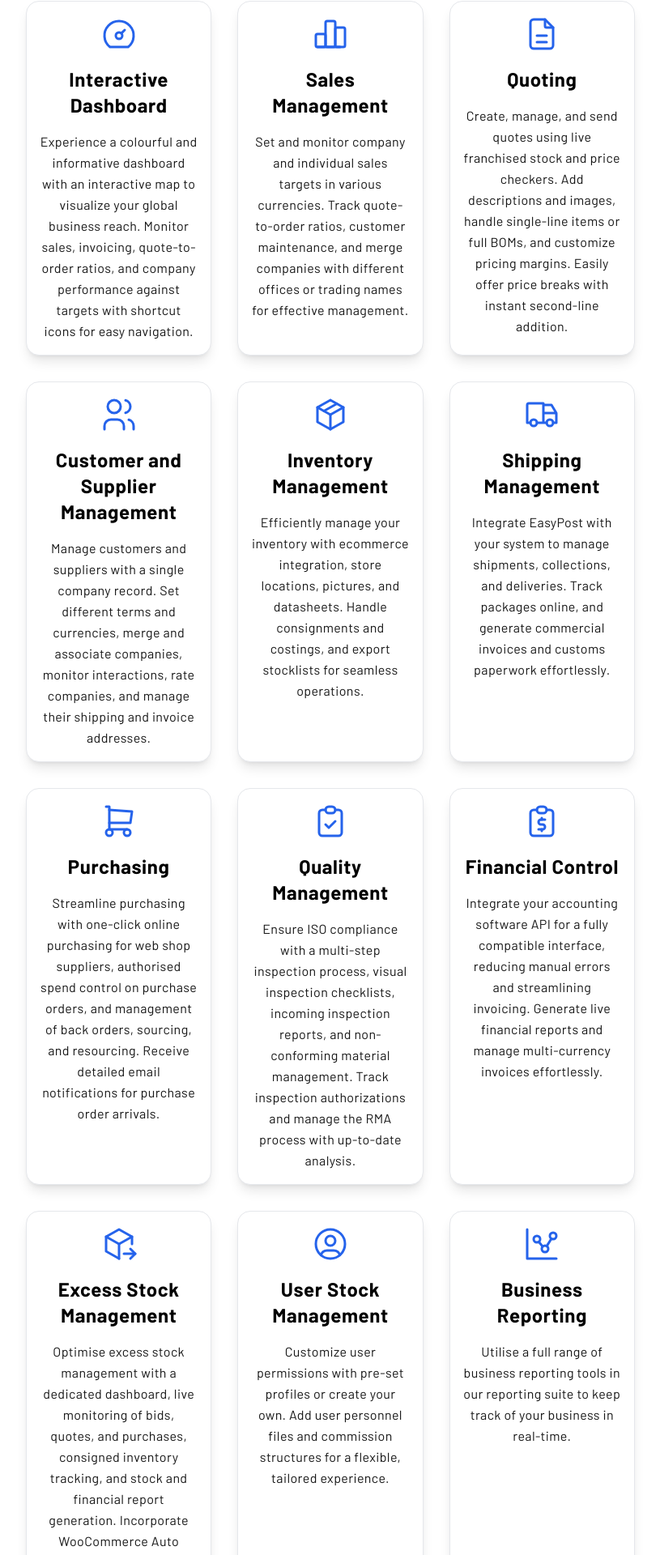
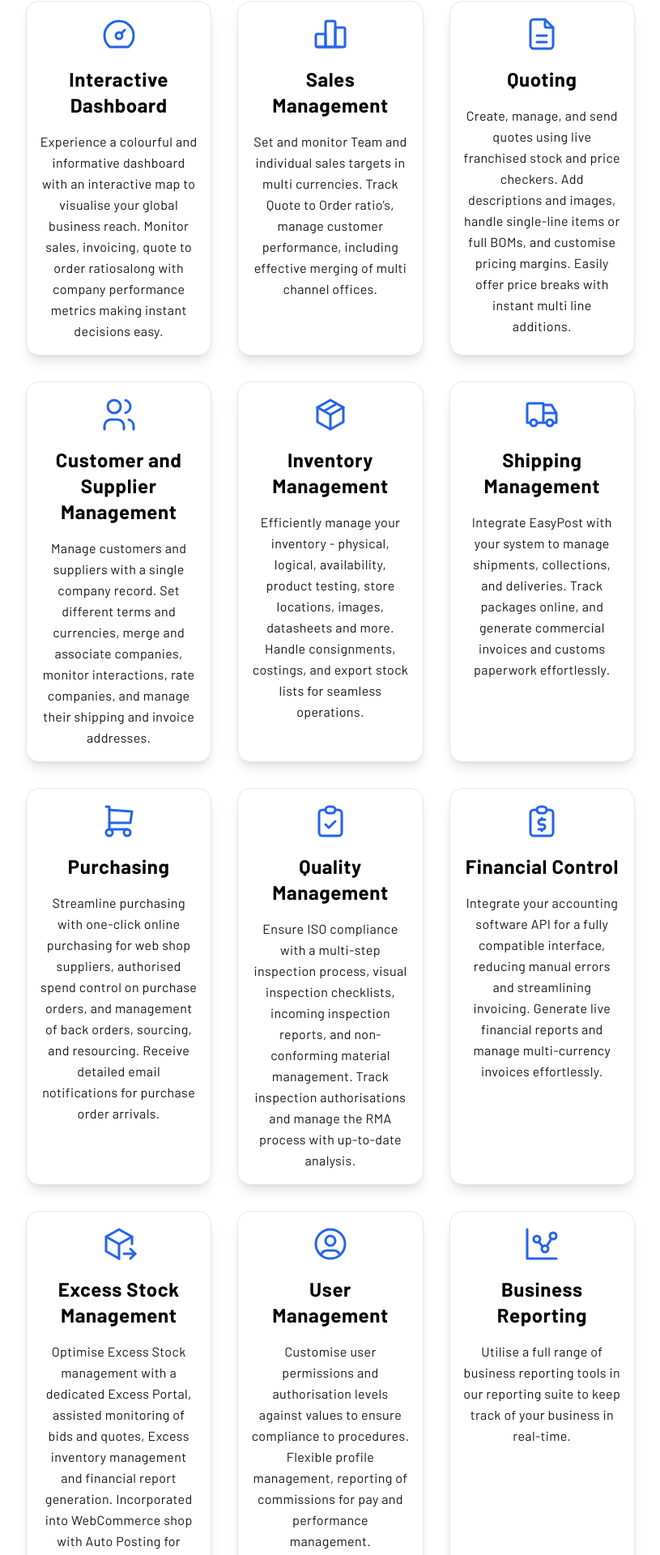
Before and after one commit to hari-bhandari/dashing-site2, a Next.js app: page /features in a window 1280 px wide. Shown: the part 267-2187 px from the top of the page at 81% size, without its empty margins (232-1047 px from the left). Built offline with nearby package versions, Linux system fonts and the light colour scheme.

Commit message:
Fixes to copy + New integrations div + Macbook blur

```diff
--- a/src/app/components/Featureddiv.tsx
+++ b/src/app/components/Featureddiv.tsx
@@ -17,21 +17,21 @@ const featureItems = [
   {
     id: 1,
     title: "Interactive Dashboard",
-    description: "Experience a colourful and informative dashboard with an interactive map to visualize your global business reach. Monitor sales, invoicing, quote-to-order ratios, and company performance against targets with shortcut icons for easy navigation.",
+    description: "Experience a colourful and informative dashboard with an interactive map to visualise your global business reach. Monitor sales, invoicing, quote to order ratios along with company performance metrics making instant decisions easy.",
     link: "/features",
     icon: IconDashboard
   },
   {
     id: 2,
     title: "Sales Management",
-    description: "Set and monitor company and individual sales targets in various currencies. Track quote-to-order ratios, customer maintenance, and merge companies with different offices or trading names for effective management.",
+    description: "Set and monitor Team and individual sales targets in multi currencies. Track Quote to Order ratio’s, manage customer performance, including effective merging of multi channel offices.",
     link: "/features",
     icon: IconChartBar
   },
   {
     id: 3,
     title: "Quoting",
-    description: "Create, manage, and send quotes using live franchised stock and price checkers. Add descriptions and images, handle single-line items or full BOMs, and customise pricing margins. Easily offer price breaks with instant second-line addition.",
+    description: "Create, manage, and send quotes using live franchised stock and price checkers. Add descriptions and images, handle single-line items or full BOMs, and customise pricing margins. Easily offer price breaks with instant multi line additions.",
     link: "/features",
     icon: IconFileDescription
   },
@@ -45,7 +45,7 @@ const featureItems = [
   {
     id: 5,
     title: "Inventory Management",
-    description: "Efficiently manage your inventory with ecommerce integration, store locations, pictures, and datasheets. Handle consignments and costings, and export stocklists for seamless operations.",
+    description: "Efficiently manage your inventory - physical, logical, availability, product testing, store locations, images, datasheets and more. Handle consignments, costings, and export stock lists for seamless operations.",
     link: "/features",
     icon: IconBoxSeam
   },
--- a/src/app/components/FeaturedivExpanded.tsx
+++ b/src/app/components/FeaturedivExpanded.tsx
@@ -32,21 +32,21 @@ const featureItems: FeatureItem[] = [
   {
     id: 1,
     title: "Interactive Dashboard",
-    description: "Experience a colourful and informative dashboard with an interactive map to visualize your global business reach. Monitor sales, invoicing, quote-to-order ratios, and company performance against targets with shortcut icons for easy navigation.",
+    description: "Experience a colourful and informative dashboard with an interactive map to visualise your global business reach. Monitor sales, invoicing, quote to order ratiosalong with company performance metrics making instant decisions easy.",
     link: "/features/market-data",
     icon: IconDashboard
   },
   {
     id: 2,
     title: "Sales Management",
-    description: "Set and monitor company and individual sales targets in various currencies. Track quote-to-order ratios, customer maintenance, and merge companies with different offices or trading names for effective management.",
+    description: "Set and monitor Team and individual sales targets in multi currencies. Track Quote to Order ratio’s, manage customer performance, including effective merging of multi channel offices.",
     link: "/features/automated-trading",
     icon: IconChartBar
   },
   {
     id: 3,
     title: "Quoting",
-    description: "Create, manage, and send quotes using live franchised stock and price checkers. Add descriptions and images, handle single-line items or full BOMs, and customize pricing margins. Easily offer price breaks with instant second-line addition.",
+    description: "Create, manage, and send quotes using live franchised stock and price checkers. Add descriptions and images, handle single-line items or full BOMs, and customise pricing margins. Easily offer price breaks with instant multi line additions.",
     link: "/features/risk-management",
     icon: IconFileDescription  // Added missing icon
   },
@@ -60,7 +60,7 @@ const featureItems: FeatureItem[] = [
   {
     id: 5,
     title: "Inventory Management",
-    description: "Efficiently manage your inventory with ecommerce integration, store locations, pictures, and datasheets. Handle consignments and costings, and export stocklists for seamless operations.",
+    description: "Efficiently manage your inventory - physical, logical, availability, product testing, store locations, images, datasheets and more. Handle consignments, costings, and export stock lists for seamless operations.",
     link: "/features/automated-trading",
     icon: IconBoxSeam  // Added missing icon
   },
@@ -81,7 +81,7 @@ const featureItems: FeatureItem[] = [
   {
     id: 8,
     title: "Quality Management",
-    description: "Ensure ISO compliance with a multi-step inspection process, visual inspection checklists, incoming inspection reports, and non-conforming material management. Track inspection authorizations and manage the RMA process with up-to-date analysis.",
+    description: "Ensure ISO compliance with a multi-step inspection process, visual inspection checklists, incoming inspection reports, and non-conforming material management. Track inspection authorisations and manage the RMA process with up-to-date analysis.",
     link: "/features/risk-management",
     icon: IconClipboardCheck
   },
@@ -95,14 +95,14 @@ const featureItems: FeatureItem[] = [
   {
     id: 11,
     title: "Excess Stock Management",
-    description: "Optimise excess stock management with a dedicated dashboard, live monitoring of bids, quotes, and purchases, consigned inventory tracking, and stock and financial report generation. Incorporate WooCommerce Auto Posting for added efficiency.",
+    description: "Optimise Excess Stock management with a dedicated Excess Portal, assisted monitoring of bids and quotes, Excess inventory management and financial report generation. Incorporated into WebCommerce shop with Auto Posting for instant purchase.",
     link: "/features/risk-management",
     icon: IconPackageExport // Fixed typo in icon name
   },
   {
     id: 12,
-    title: "User Stock Management",
-    description: "Customize user permissions with pre-set profiles or create your own. Add user personnel files and commission structures for a flexible, tailored experience.",
+    title: "User Management",
+    description: "Customise user permissions and authorisation levels against values to ensure compliance to procedures. Flexible profile management, reporting of commissions for pay and performance management.",
     link: "/features/risk-management",
     icon: IconUserCircle
   },
--- a/src/app/page.tsx
+++ b/src/app/page.tsx
@@ -27,7 +27,7 @@ export default function Home() {
       <div className="flex flex-col gap-20 w-full mt-0 sm:mt-0 md:mt-64">
         <div className="flex flex-col gap-4 md:gap-8">
           <h1 className="text-3xl font-bold text-center dark:text-white lg:text-4xl">Scale at Speed & Drive Higher Sales</h1>
-          <h2 className="text-lg text-gray-400 text-center dark:text-white lg:text-xl">Streamline Processes, optimise Inventory, and Supercharge Your Sales Team with Our Cutting-Edge Solution</h2>
+          <h2 className="text-lg text-gray-400 text-center dark:text-white lg:text-xl">Streamline Processes, optimise Inventory, and Supercharge Your Sales Team with our Proven Solution</h2>
           <InfoBox/>
         </div>
         <div className="block md:hidden">
```
